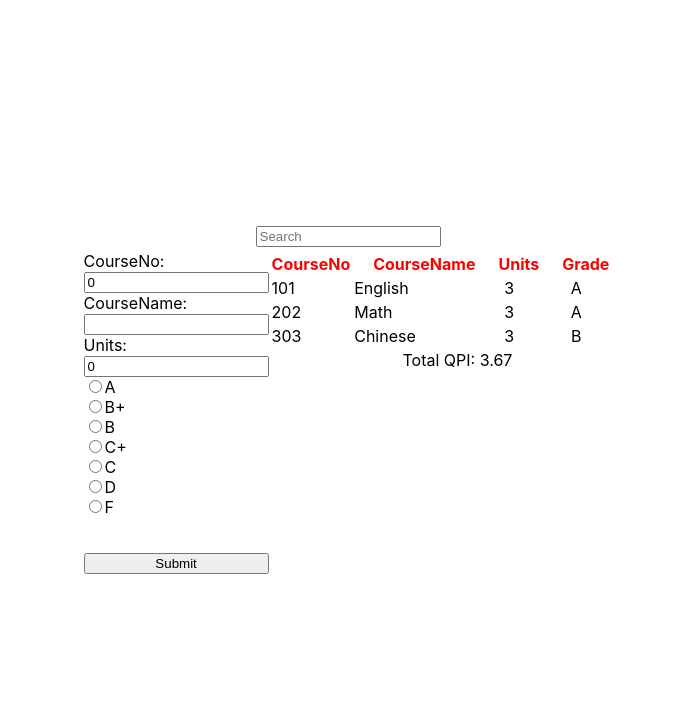
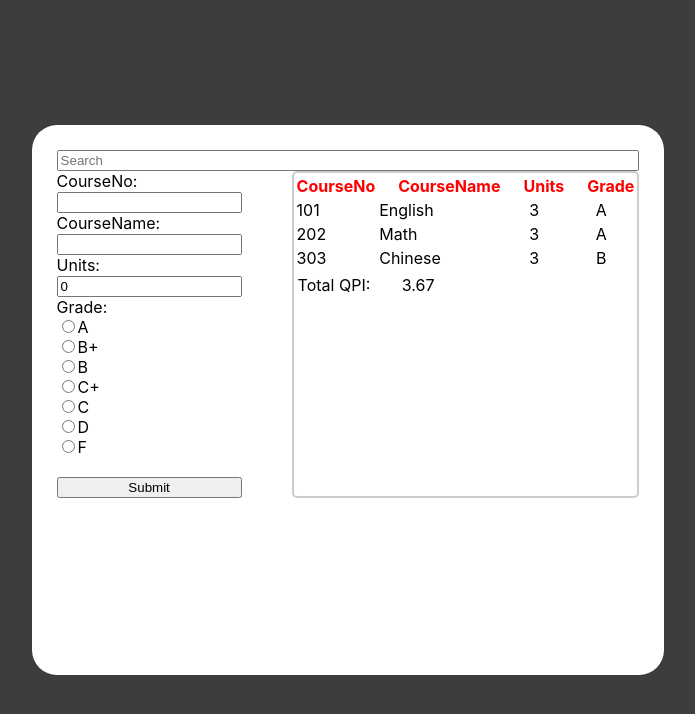
Before and after one commit to Ashketchup143/React-Project, a React (Create React App) app: page / in a window 1280 px wide. Shown: the top 714 px of the page, without its empty margins (292-987 px from the left). Built offline with nearby package versions, Linux system fonts and the light colour scheme.

Commit message:
final na jud

```diff
--- a/src/App.js
+++ b/src/App.js
@@ -1,18 +1,20 @@
-
 import './App.css';
 import TextInput from './components/TextInput';
-import Checkbox from './components/Checkbox';
 import Header from './components/Header';
-import Category from './components/Category';
 import Items from './components/Items';
 import { useState } from 'react';
-import Radiobuttons from './components/Radiobuttons';
 
 const subjectGrade = [
-  {id:1, courseNo: 101, courseName: 'English', Units: 3 , Grade: "A"},
-  {id:2, courseNo: 202, courseName: 'Math', Units: 3, Grade: "A"},
-  {id:3, courseNo: 303, courseName: "Chinese", Units: 3, Grade: "B"},
-]
+   { id: 1, courseNo: '101', courseName: 'English', Units: 3, Grade: "A" },
+   { id: 2, courseNo: '202', courseName: 'Math', Units: 3, Grade: "A" },
+   { id: 3, courseNo: '303', courseName: "Chinese", Units: 3, Grade: "B" },
+];
+
+const formStyle = {
+  border: '2px solid #ccc',
+  padding: '20px',
+  borderRadius: '5px',
+};
 
 function App() {
 
@@ -31,9 +33,9 @@ function App() {
     let totalPoints = 0;
     let totalUnits = 0;
 
-    for (const subject of data) {
+    for (const subject of grades) {
       const grade = subject.Grade;
-      const units = subject.Units;
+      const units = parseInt(subject.Units);
 
       if (gradeToPoints.hasOwnProperty(grade)) {
         totalPoints += gradeToPoints[grade] * units;
@@ -49,78 +51,182 @@ function App() {
     }
   };
 
-  const[textValue, setTxtValue] = useState('')
-  const[form, setForm] = useState({
-    CourseNo: 0,
-    CourseName: "",
+  const [textValue, setTxtValue] = useState('');
+  const [form, setForm] = useState({
+    CourseNo: '',
+    CourseName: '',
     Units: 0,
-    Grade:""
-  })
-  const[showOnlyStock, setShowOnlyStock]=useState(false)
-  const[data, setData]=useState(subjectGrade)
+    Grade: ''
+  });
+  const [showOnlyStock, setShowOnlyStock] = useState(false);
+  const [data, setData] = useState(subjectGrade);
+  const [selectedGrade, setSelectedGrade] = useState('');
 
-  const handleClick=()=>{
-    alert('Hatdog')
-  }
+  const handleForm = (e) => setForm({ ...form, [e.target.id]: e.target.value });
 
-  const handleForm=(e) => setForm({...form, [e.target.id]: e.target.value})
+  const handleGradeChange = (grade) => {
+    setSelectedGrade(grade);
+  };
 
   const handleSubmit = (e) => {
-    e.preventDefault()
-    console.log(form)
+    e.preventDefault();
+    console.log(selectedGrade)
+    console.log(`CourseNo: ${form.CourseNo}, CourseName: ${form.CourseName}, Units: ${form.Units}, Grade: ${selectedGrade}`);
 
-    setData([...data, {id: data.length + 1, CourseNo: form.CourseNo, CourseName: form.CourseName, Units: form.Units, Grade: form.Grade}])
+    // Check if all form fields are filled
+    if (form.CourseNo && form.CourseName && form.Units && selectedGrade) {
+      console.log(selectedGrade)
+      setData([
+        ...data,
+        {
+          id: data.length + 1,
+          courseNo: form.CourseNo,
+          courseName: form.CourseName,
+          Units: parseInt(form.Units),
+          Grade: selectedGrade
         }
+      ]);
 
+      // Clear the form fields and selectedGradeset
+      setForm({
+        CourseNo:'',
+        CourseName: '',
+        Units: 0,
+        Grade: ''
+      });
+      setSelectedGrade('');
+    } else {
+      alert('Please fill out all form fields and select a grade.');
+    }
+  };
 
   return (
-    <div className="App">
-      <TextInput value={textValue} onChange={(e)=> setTxtValue(e.target.value)} />
-      <div style={{display:"flex", flexDirection: 'row'}}>
-      <div style={{display:"flex", flexDirection:"column"}}>
-        <form style={{ gap:10, marginBottom:20}} onSubmit={handleSubmit}>
+    <div className="App" style={{backgroundColor:"#3E3D3C"}}>
+      <div style={{display: "flex", flexDirection:"column", backgroundColor:"white", border:"1px", padding:"25px", borderRadius:"25px", height:"500px"}}>
+      <TextInput value={textValue} onChange={(e) => setTxtValue(e.target.value)} style={{width:"50px"}}  />
+      <div style={{ display: "flex", flexDirection: 'row' }}>
+        <div style={{ display: "flex", flexDirection: "column", border:"1px"}}>
+          <form style={{ gap: 10, marginBottom: 20,  }} onSubmit={handleSubmit}>
             <div>
               <label htmlFor='CourseNo'>CourseNo: </label>
-            <br/>
-            <input id="CourseNo" type='number' value={form.CourseNo} onChange={handleForm}/>
+              <br />
+              <input id="CourseNo" type='text' value={form.CourseNo} onChange={handleForm} />
             </div>
 
             <div>
               <label htmlFor='CourseName'>CourseName: </label>
-            <br/>
-            <input id="CourseName" type='text' value={form.CourseName} onChange={handleForm}/>
+              <br />
+              <input id="CourseName" type='text' value={form.CourseName} onChange={handleForm} />
             </div>
 
             <div>
               <label htmlFor='Units'>Units: </label>
-            <br/>
-            <input id="Units" type='number' value={form.Units} onChange={handleForm}/>
+              <br />
+              <input id="Units" type='number' value={form.Units} onChange={handleForm} />
             </div>
-          <Radiobuttons></Radiobuttons>
+
+            <div>
+              <label>Grade: </label>
+              <br />
+              <div>
+  <input
+    type="radio"
+    id="A"
+    name="grade"
+    value="A"
+    checked={selectedGrade === 'A'}
+    onChange={() => handleGradeChange('A')}
+  />
+  <label htmlFor="A">A</label>
+</div>
+<div>
+  <input
+    type="radio"
+    id="B+"
+    name="grade"
+    value="B+"
+    checked={selectedGrade === 'B+'}
+    onChange={() => handleGradeChange('B+')}
+  />
+  <label htmlFor="B+">B+</label>
+</div>
+<div>
+  <input
+    type="radio"
+    id="B"
+    name="grade"
+    value="B"
+    checked={selectedGrade === 'B'}
+    onChange={() => handleGradeChange('B')}
+  />
+  <label htmlFor="B">B</label>
+</div>
+<div>
+  <input
+    type="radio"
+    id="C+"
+    name="grade"
+    value="C+"
+    checked={selectedGrade === 'C+'}
+    onChange={() => handleGradeChange('C+')}
+  />
+  <label htmlFor="C+">C+</label>
+</div>
+<div>
+  <input
+    type="radio"
+    id="C"
+    name="grade"
+    value="C"
+    checked={selectedGrade === 'C'}
+    onChange={() => handleGradeChange('C')}
+  />
+  <label htmlFor="C">C</label>
+</div>
+<div>
+  <input
+    type="radio"
+    id="D"
+    name="grade"
+    value="D"
+    checked={selectedGrade === 'D'}
+    onChange={() => handleGradeChange('D')}
+  />
+  <label htmlFor="D">D</label>
+</div>
+<div>
+  <input
+    type="radio"
+    id="F"
+    name="grade"
+    value="F"
+    checked={selectedGrade === 'F'}
+    onChange={() => handleGradeChange('F')}
+  />
+  <label htmlFor="F">F</label>
+</div>
+            </div>
+
           </form>
-
-
 
           <button onClick={handleSubmit}>Submit</button>
         </div>
-      {/* <text>My hatdog my</text> */}
 
-      {/* <Checkbox value={showOnlyStock} onChange={(e)=> setShowOnlyStock(e.target.checked)}/>
-      <button type='submit'>Submit</button> */}
-
-      <table style={{display:'flex', flexDirection: "column" , border: "2px"}}>
+        <table style={{ display: 'flex', flexDirection: 'column', marginLeft: '50px', border: '2px solid #ccc', borderRadius: '5px' }}>
           <tbody>
             <Header></Header>
-        {/* <Category></Category> */}
-        <Items items={data} includePrice query={textValue} showOnlyStock={showOnlyStock}/>
-        {/* <tr>
-          <td colSpan="2" style={{textAlign: 'right',padding:"2px"}}>QPI</td>
-
-          <td style={{paddingLeft: "27.5px"}}>{data.reduce((total, subjectGrade)=> total+parseInt(subjectGrade.stock), 0)}</td>
-        </tr> */}
+            <Items key={data.length} items={data} includePrice query={textValue} showOnlyStock={showOnlyStock} />
           </tbody>
-        <td style={{textAlign:"end", paddingRight:"100px"}}>Total QPI: {calculateQPI(data)}</td>
+          <tfoot>
+            <tr>
+              <td colSpan="2" style={{ textAlign: 'right', padding: '2px' }}>
+                Total QPI:
+              </td>
+              <td style={{ paddingLeft: '27.5px' }}>{calculateQPI(data)}</td>
+            </tr>
+          </tfoot>
         </table>
+      </div>
     </div>
     </div>
   );
--- a/src/components/Items.js
+++ b/src/components/Items.js
@@ -1,25 +1,24 @@
 import React from 'react';
 
 const Items = (props) => {
+  console.log(props)
   return (
     <>
       {props.items
-        .filter(item => props.showOnlyStock ? item.Units > 0 : true)
-        .filter(item => (
+        .filter((item) => (
           (item.courseName && item.courseName.toLowerCase().includes(props.query.toLowerCase())) ||
           (item.courseNo && item.courseNo.toString().includes(props.query.toLowerCase()))
         ))
-        .map(item => (
+        .map((item) => (
           <tr key={item.id} onClick={() => alert(`${item.courseName} - Grade: ${item.Grade}`)}>
             <td>{item.courseNo}</td>
             <td>{item.courseName}</td>
             <td style={{ textAlign: 'center' }}>{item.Units}</td>
-            <td style={{textAlign:"center"}}>{`${item.Grade}`}</td>
+            <td style={{ textAlign: 'center' }}>{`${item.Grade}`}</td>
           </tr>
         ))}
     </>
   );
 };
 
-
 export default Items;
--- a/src/components/Radiobuttons.js
+++ b/src/components/Radiobuttons.js
@@ -1,12 +1,10 @@
 import React, { useState } from 'react';
 
-function RadioButtons() {
-  const [selectedOption, setSelectedOption] = useState('');
-
+function RadioButtons({ onGradeChange, selectedGrade }) {
   const grades = ['A', 'B+', 'B', 'C+', 'C', 'D', 'F'];
 
   const handleOptionChange = (event) => {
-    setSelectedOption(event.target.value);
+    onGradeChange(event.target.value);
   };
 
   return (
@@ -16,10 +14,10 @@ function RadioButtons() {
           <div key={index}>
             <label>
               <input
-                id=''
+                id=""
                 type="radio"
                 value={grade}
-                checked={selectedOption === grade}
+                checked={selectedGrade === grade}
                 onChange={handleOptionChange}
               />
               {grade}
@@ -27,8 +25,6 @@ function RadioButtons() {
           </div>
         ))}
       </form>
-
-      <p>{selectedOption}</p>
     </div>
   );
 }
```
Lines whose indentation alone changed are shown as unchanged.
